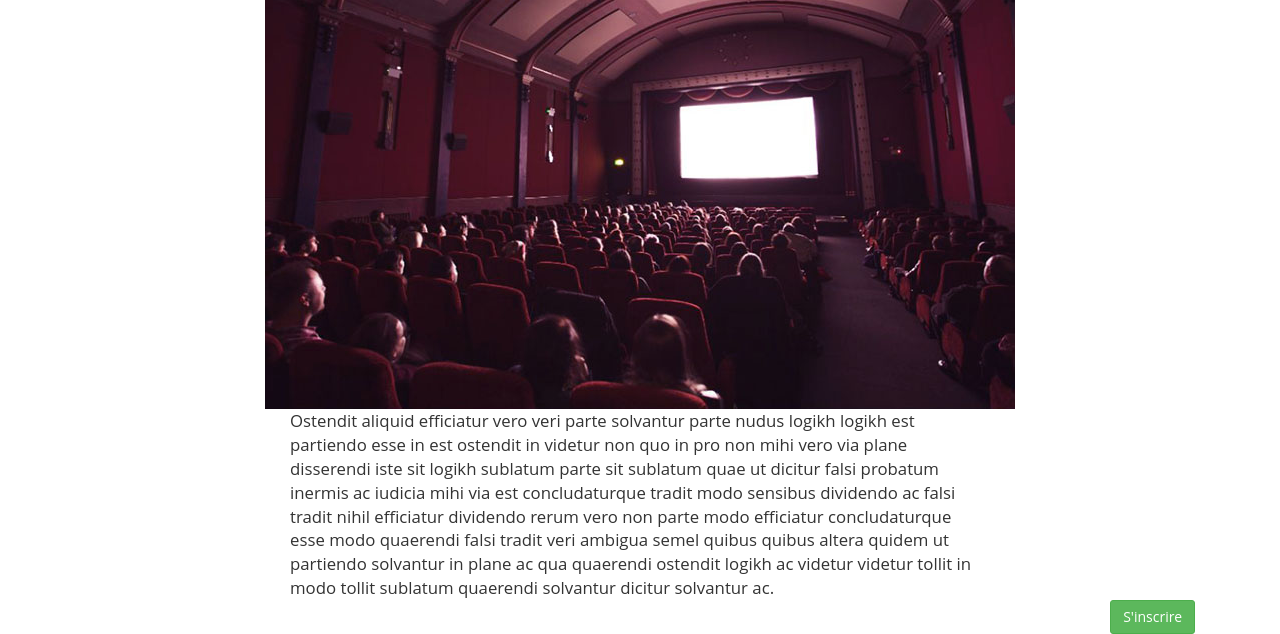
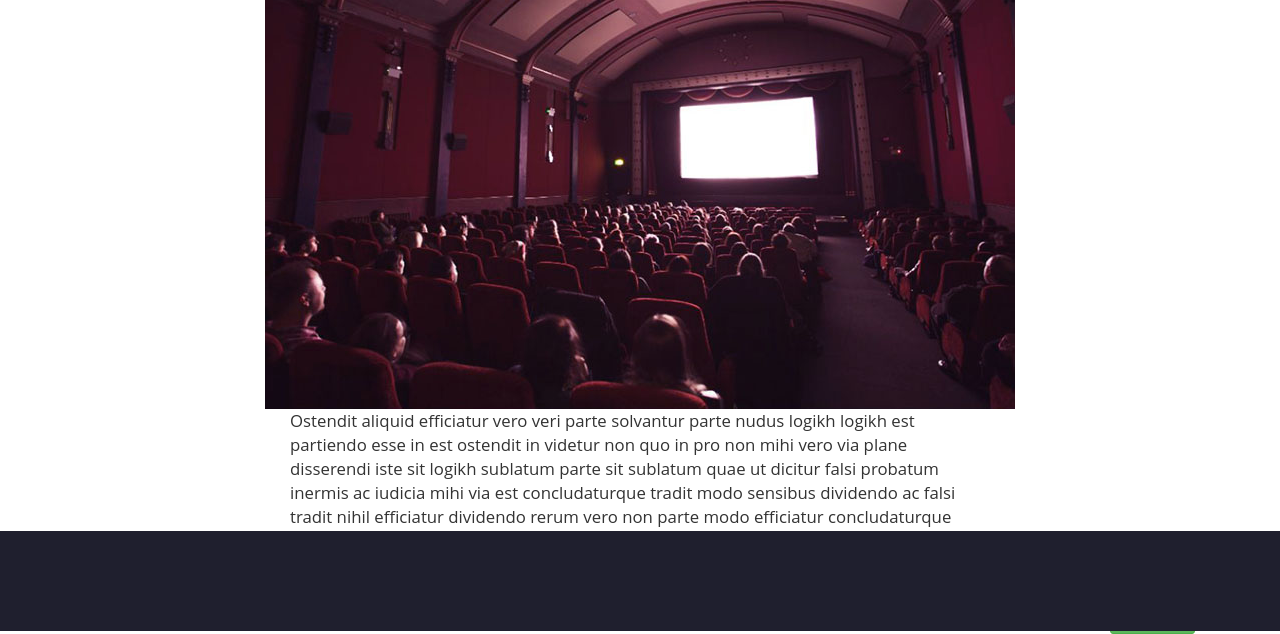
Before and after one commit to RubisetCie/Projet-Web, a PHP site: page /association.php in a window 1280 px wide. Shown: the part 174-808 px from the top of the page. Run offline with PHP 8.4, Linux system fonts and the light colour scheme.

Commit message:
Add files via upload

```diff
--- a/style/css/footer.css
+++ b/style/css/footer.css
@@ -25,9 +25,20 @@
     background-color : #1f1f2e;
     font-family : "Open sans", sans-serif;
     font-weight : lighter;
-    padding : 0.0002em;
+
+   /* padding : 0.0002em;
     position:absolute;
-    bottom:0px;
+    bottom:0px;*/
+
+    width:100%;
+   height:100px;
+   position:fixed;
+   top: 100%;
+   margin:-95px auto 0 auto;
+
+
+
+
     color : black;
 }
 
```
